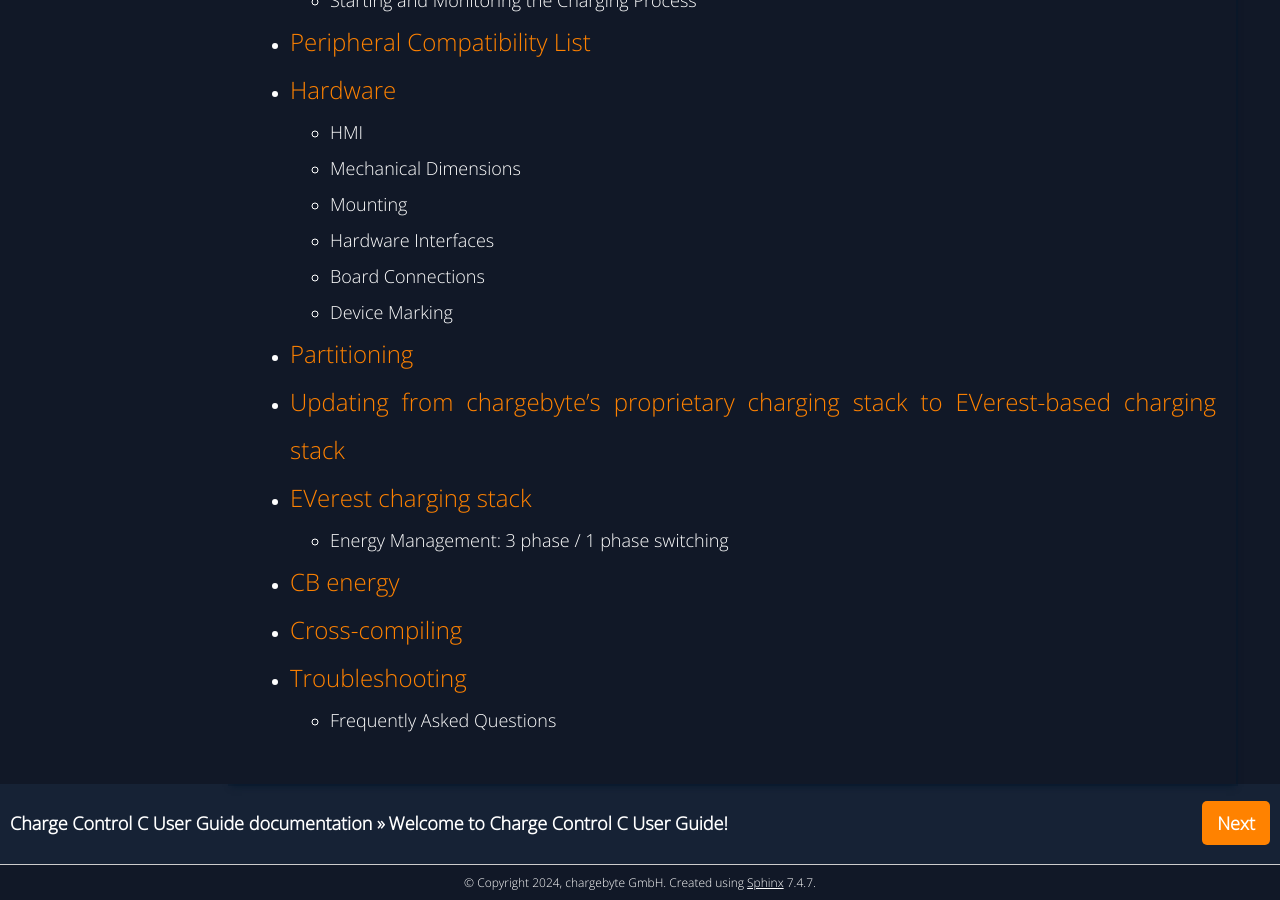
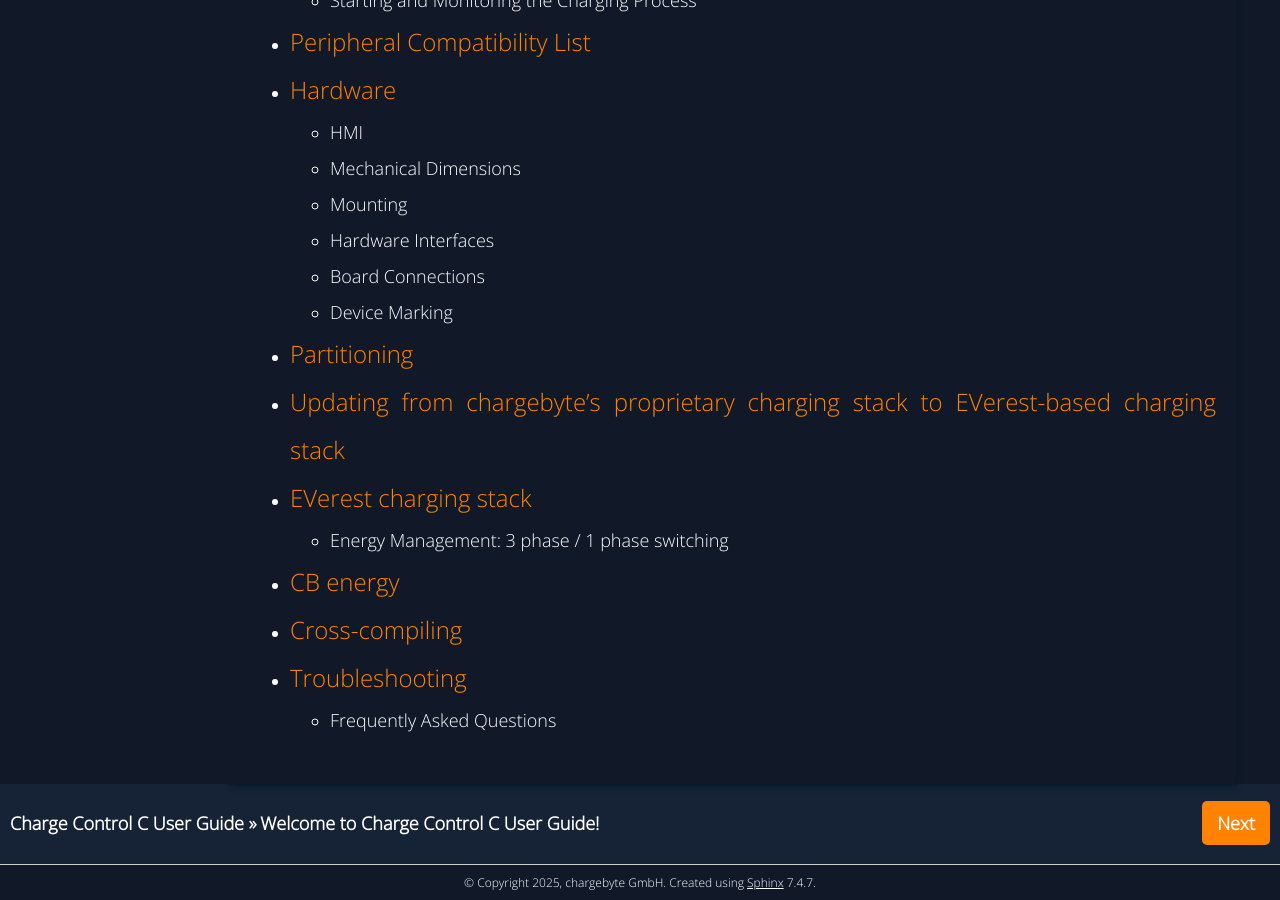
Before and after one commit to chargebyte/chargebyte-docs, a Sphinx documentation site: the page built from docs/source/index.rst, in a window 1280 px wide and 900 px high, scrolled down 779 px. Built offline with Sphinx 7.4.7, drawn with Linux system fonts in a browser that asks for light colours; some of the changed text lies outside the part shown.

Commit message:
Update copyright year, beautify the HTML title
Get rid of the nasty "documentation" suffix in rendered HTML titles.

Signed-off-by: Michael Heimpold <michael.heimpold@chargebyte.com>

```diff
--- a/docs/source/conf.py
+++ b/docs/source/conf.py
@@ -7,7 +7,7 @@
 # https://www.sphinx-doc.org/en/master/usage/configuration.html#project-information
 
 project = 'Charge Control C User Guide'
-copyright = '2024, chargebyte GmbH'
+copyright = '2025, chargebyte GmbH'
 author = 'chargebyte GmbH'
 
 # -- General configuration ---------------------------------------------------
@@ -23,6 +23,7 @@
 # -- Options for HTML output -------------------------------------------------
 # https://www.sphinx-doc.org/en/master/usage/configuration.html#options-for-html-output
 
+html_title = project
 html_theme = 'classic'
 html_static_path = ['_static']
 html_logo = '_static/cb_logo.png'
```
